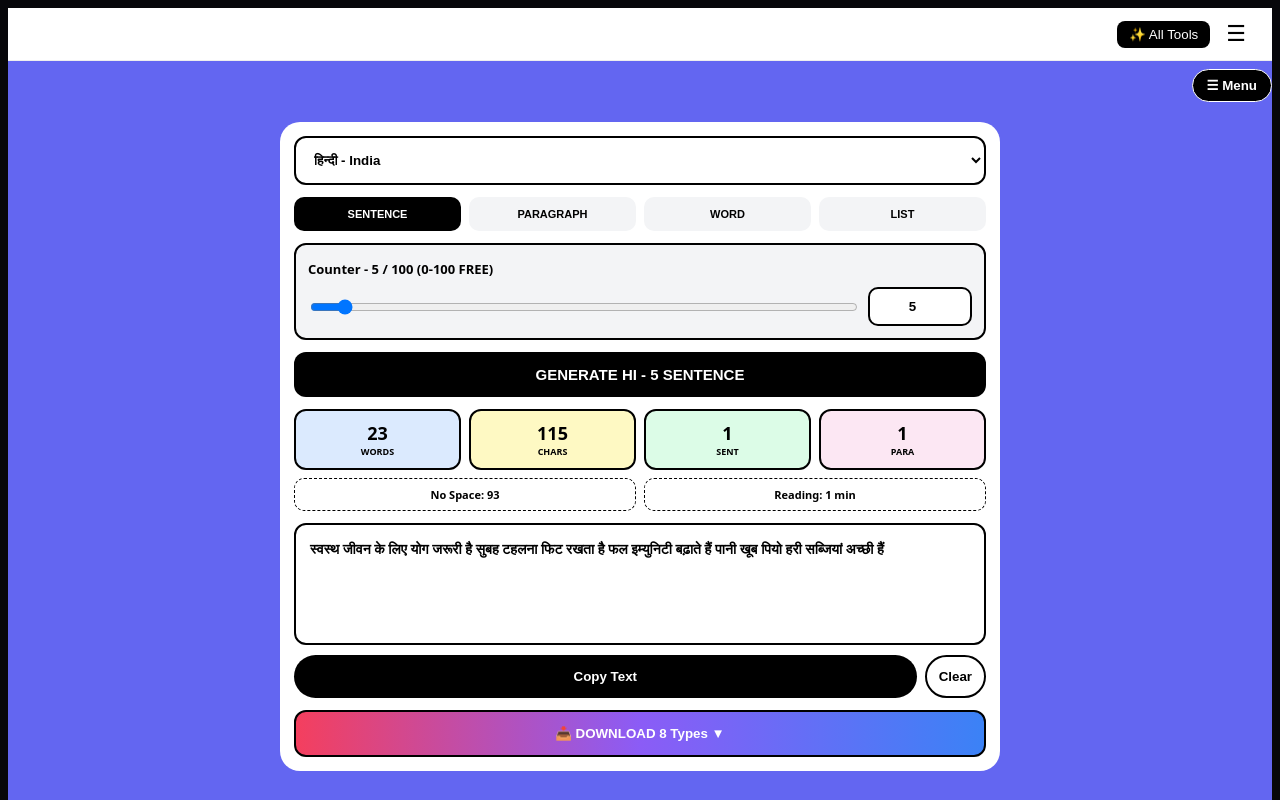
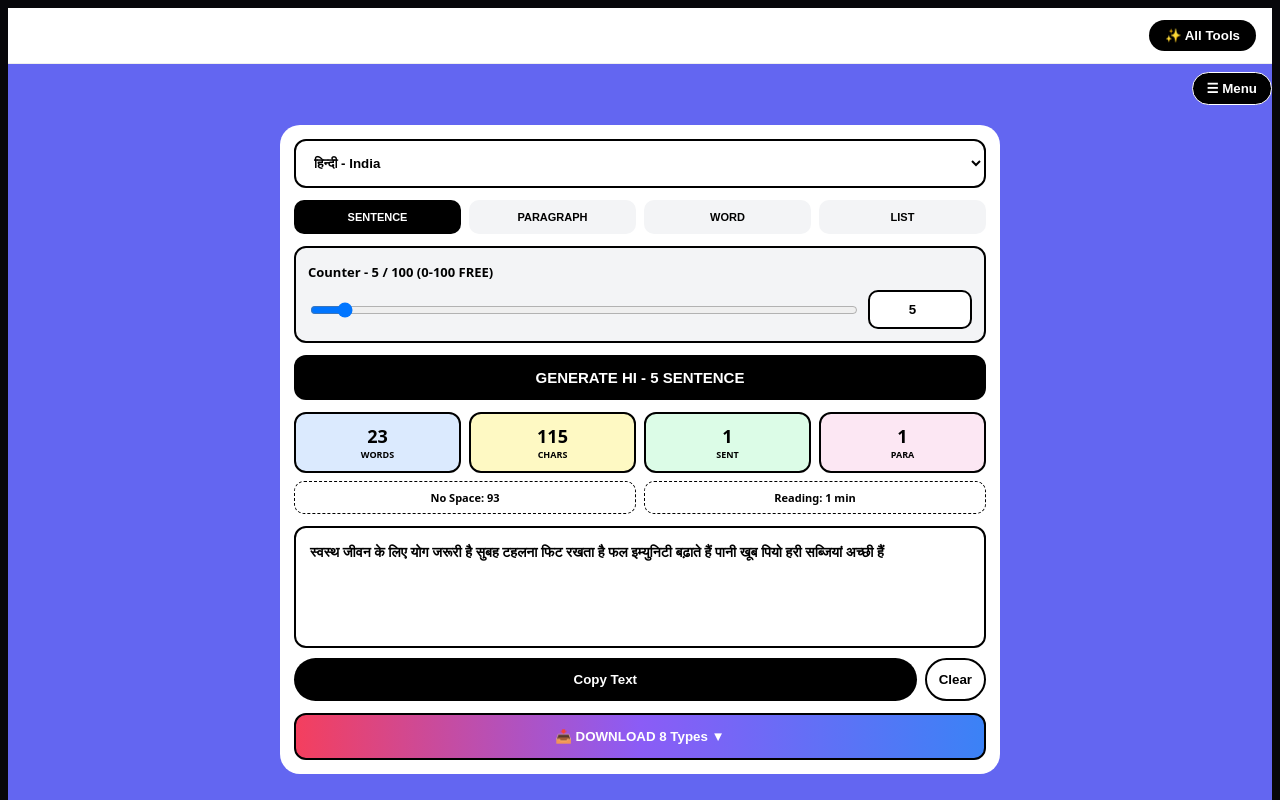
Before and after one commit to Ravs10/lorem-pro-tool, a Next.js app: page / in a window 1280 px wide. Shown: the top 800 px of the page. Built offline with nearby package versions, Linux system fonts and the light colour scheme.

Commit message:
Refactor Header component and remove state management

```diff
--- a/app/components/Header.js
+++ b/app/components/Header.js
@@ -1,40 +1,16 @@
 "use client";
-import { useState } from "react";
 import { usePathname, useRouter } from "next/navigation";
 
 export default function Header(){
-  const [open,setOpen]=useState(false);
   const pathname = usePathname();
   const router = useRouter();
   const isTools = pathname === "/tools";
 
-  const go = (url) => {
-    setOpen(false);
-    setTimeout(()=>router.push(url), 10);
-  };
-
   return (
-    <header style={{display:"flex",justifyContent:"space-between",alignItems:"center",padding:"12px 20px",position:"sticky",top:0,background:"white",zIndex:50,borderBottom:"1px solid #eee"}}>
-      <div style={{fontWeight:800,fontSize:"18px",cursor:"pointer"}} onClick={()=>go("/")}>Lorem Pro</div>
-
-      <div style={{display:"flex",gap:"10px",alignItems:"center"}}>
-        <button onClick={()=>go(isTools?"/":"/tools")} style={{padding:"6px 12px",borderRadius:"8px",background:"black",color:"white",border:"none",cursor:"pointer"}}>
-          {isTools?"← Back":"✨ All Tools"}
-        </button>
-
-        <button onClick={()=>setOpen(o=>!o)} style={{fontSize:"22px",background:"none",border:"none",cursor:"pointer"}}>☰</button>
-      </div>
-
-      {open && (
-        <div style={{position:"fixed",inset:0,background:"rgba(0,0,0,0.4)",zIndex:60}} onClick={()=>setOpen(false)}>
-          <div style={{position:"absolute",right:0,top:0,width:"260px",height:"100%",background:"white",padding:"20px",display:"flex",flexDirection:"column",gap:"12px"}} onClick={e=>e.stopPropagation()}>
-            <button onClick={()=>setOpen(false)} style={{alignSelf:"flex-end",fontSize:"20px",background:"none",border:"none"}}>✕</button>
-            <button onClick={()=>go("/")} style={{textAlign:"left",padding:"10px",border:"none",background:"#f5f5f5",borderRadius:"8px"}}>🏠 Generator</button>
-            <button onClick={()=>{setOpen(false); window.scrollTo(0,0);}} style={{textAlign:"left",padding:"10px",border:"none",background:"#f5f5f5",borderRadius:"8px"}}>📖 How to Use</button>
-            <button onClick={()=>go("/")} style={{textAlign:"left",padding:"10px",border:"none",background:"#f5f5f5",borderRadius:"8px"}}>📞 Contact</button>
-          </div>
-        </div>
-      )}
+    <header style={{display:"flex",justifyContent:"flex-end",alignItems:"center",padding:"12px 16px",position:"sticky",top:0,background:"white",zIndex:50,borderBottom:"1px solid #eee"}}>
+      <button onClick={()=>router.push(isTools?"/":"/tools")} style={{padding:"8px 16px",borderRadius:"999px",background:"black",color:"white",border:"none",cursor:"pointer",fontWeight:600}}>
+        {isTools?"← Back":"✨ All Tools"}
+      </button>
     </header>
   );
 }
```
